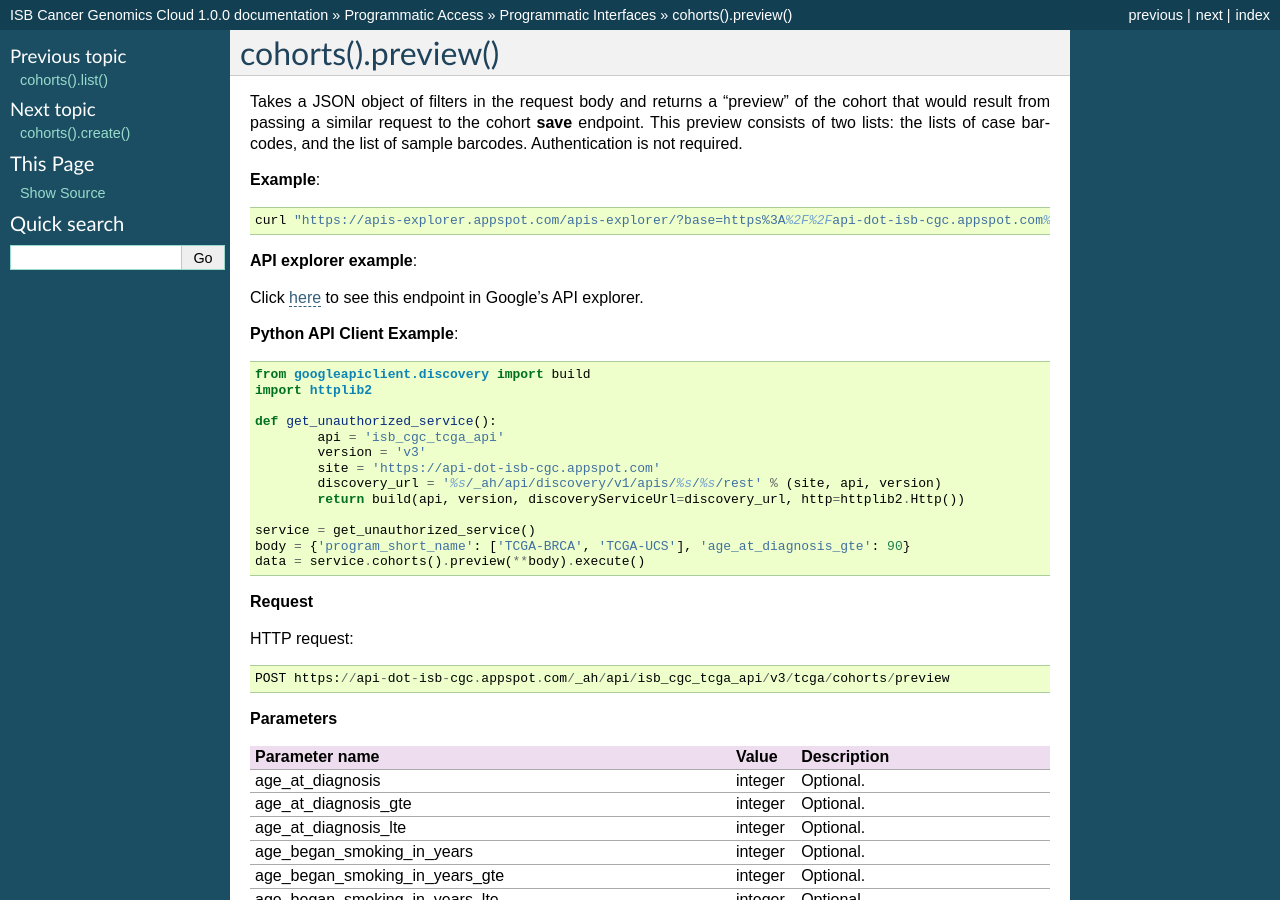
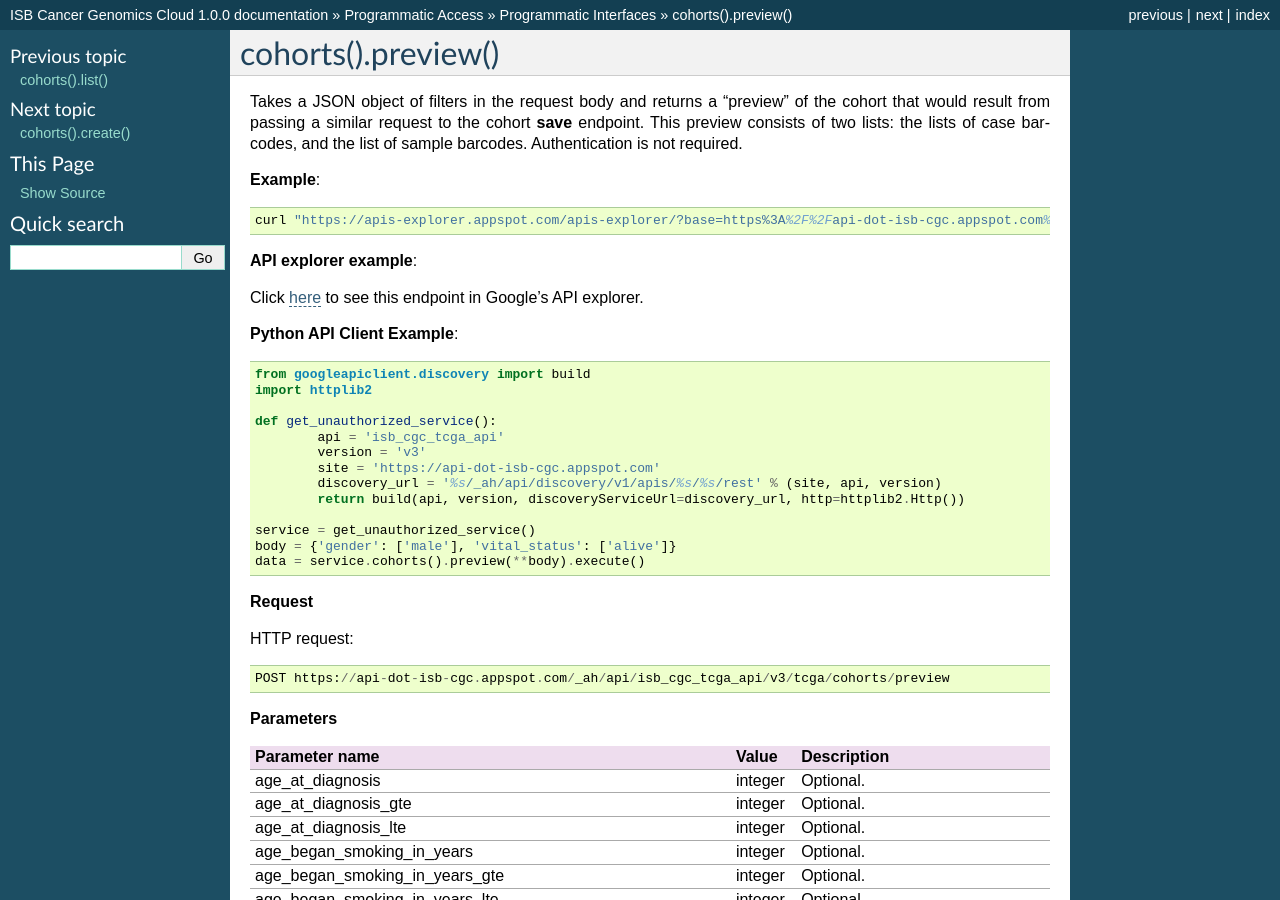
Before and after one commit to isb-cgc/readthedocs, a Sphinx documentation site: the page built from docs/source/sections/progapi/progapi3_tcga/cohorts_preview.rst, in a window 1280 px wide and 900 px high. Built offline with Sphinx 7.4.7, drawn with Linux system fonts in a browser that asks for light colours; pages that are not in the unit, such as notebooks, are missing from menus.

Commit message:
updated cohorts preview page

```diff
--- a/docs/source/sections/progapi/progapi3_tcga/cohorts_preview.rst
+++ b/docs/source/sections/progapi/progapi3_tcga/cohorts_preview.rst
@@ -23,7 +23,7 @@ Click `here <https://apis-explorer.appspot.com/apis-explorer/?base=https%3A%2F%2
 		return build(api, version, discoveryServiceUrl=discovery_url, http=httplib2.Http())
 
 	service = get_unauthorized_service()
-	body = {'program_short_name': ['TCGA-BRCA', 'TCGA-UCS'], 'age_at_diagnosis_gte': 90}
+	body = {'gender': ['male'], 'vital_status': ['alive']}
 	data = service.cohorts().preview(**body).execute()
 
 
```
